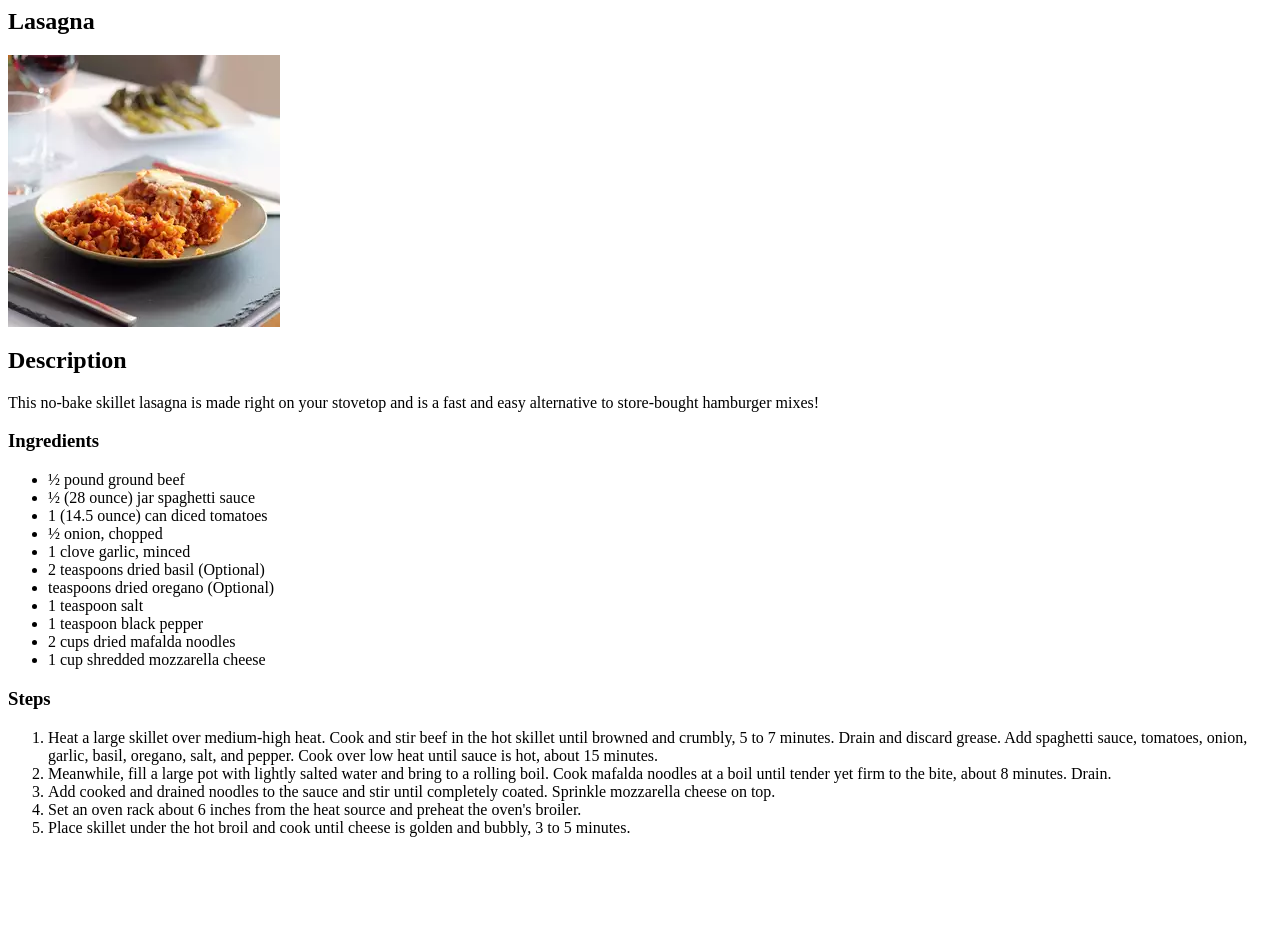
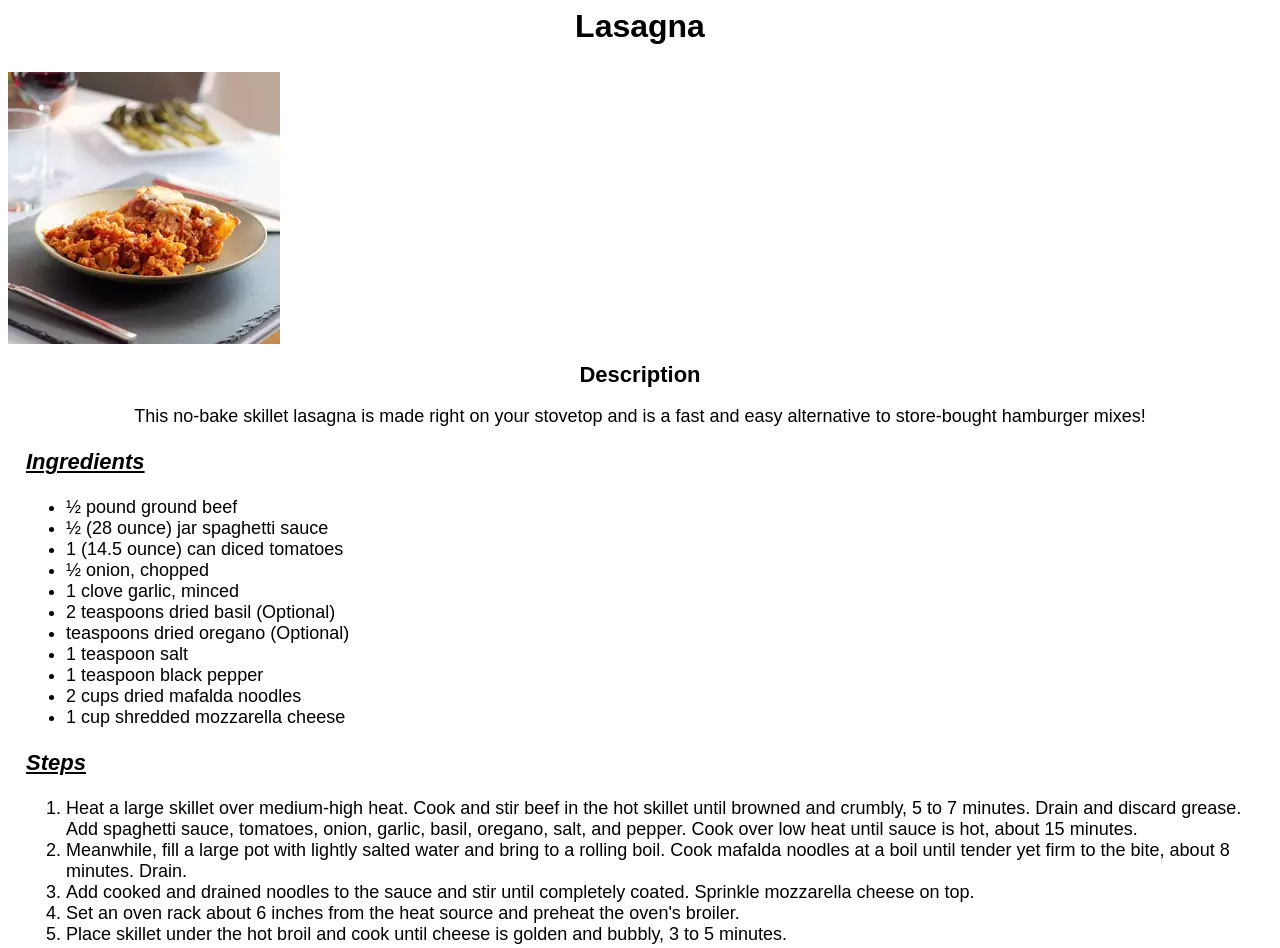
Before and after one commit to codeWFR/odin-recipes, a plain HTML site: page recipes/lasagna.html in a window 1280 px wide. Before the commit the page ends 853 px from the top, so only its background shows below. Drawn offline with Linux system fonts and the light colour scheme.

Commit message:
Change basic style on 'lasagna.html'

```diff
--- a/recipes/lasagna.html
+++ b/recipes/lasagna.html
@@ -1,3 +1,4 @@
+<link rel="stylesheet" href="../style.css">
 <header>
 
 </header>
--- a/style.css
+++ b/style.css
@@ -1,5 +1,6 @@
-#heading-article h1 {
-    font-family: sans-serif;
+#heading-article h1,
+#heading-article-lasagna h1 {
+    font-family: Arial, Helvetica, sans-serif;
     text-align: center;
     font-size: 32px;
 }
@@ -7,7 +8,38 @@
 #recipes a {
     text-decoration: underline;
     color: black;
-    font-family: sans-serif;
+    font-family: Arial, Helvetica, sans-serif;
     font-size: 16px;
     font-style: italic;
 }
+
+#heading-lasagna-description h2 {
+    font-family: Arial, Helvetica, sans-serif;
+    text-align: center;
+    font-size: 22px;
+}
+
+#heading-lasagna-description p {
+    text-align: center;
+    font-size: 18px;
+    font-family: Arial, Helvetica, sans-serif;
+}
+
+#ingredients-lasagna,
+#recipe {
+    padding-left: 18px;
+}
+
+#ingredients-lasagna h3,
+#recipe h3 {
+    font-size: 22px;
+    text-decoration: underline;
+    font-style: italic;
+    font-family: Arial, Helvetica, sans-serif;
+}
+
+#ingredients-lasagna li,
+#recipe li {
+    font-family: Arial, Helvetica, sans-serif;
+    font-size: 18px;
+}
```
